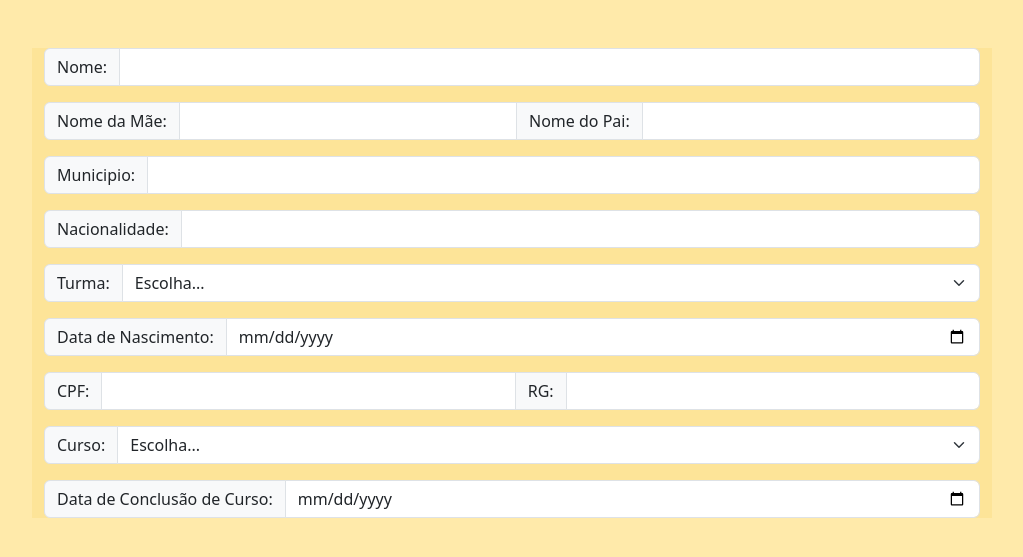
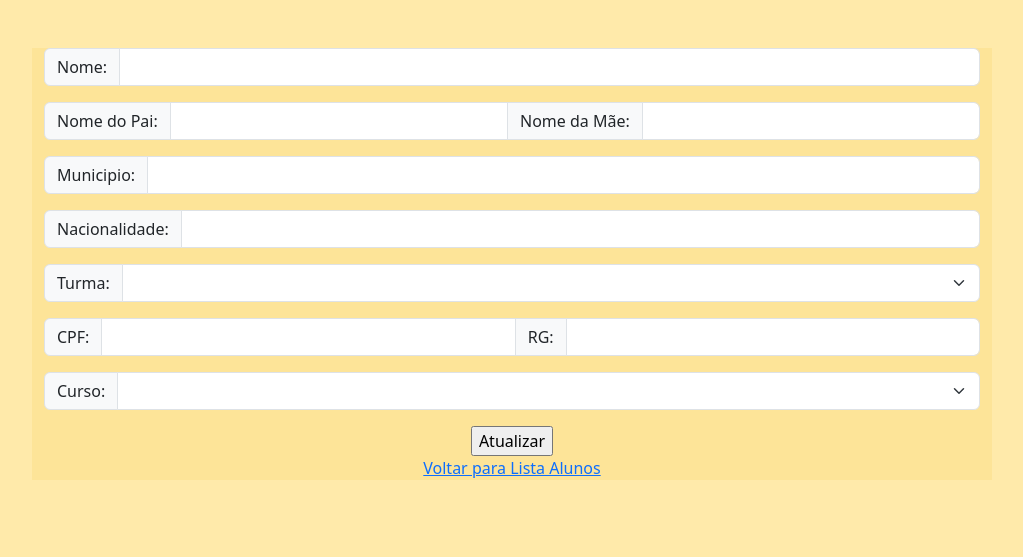
Before and after one commit to RaposoJL/CertificadoDigital, a Flask app: template templates/pageEditar.html in a window 1280 px wide. Shown: the part 74-631 px from the top of the page, without its empty margins (128-1151 px from the left). Run offline with Flask 3, Linux system fonts and the light colour scheme; the template is opened without the code that fills it, so the values that code supplies are empty; some libraries are stand-ins or nearby versions.

Commit message:
Prova Pronta

```diff
--- a/main.py
+++ b/main.py
@@ -18,6 +18,7 @@ def pagina_principal():
             return redirect(url_for('paginaLogin_get'))
 
 
+#CRUD ALUNOS-------------------------------------
 #Pagina Turmas - Post
 @App.post("/")
 def cadastrarTurma():
@@ -29,7 +30,44 @@ def cadastrarTurma():
          return render_template("pageHome.html", erro = False)
 
 
+#Pagina Editar -- Get
+@App.get("/editar")
+def paginaEditarAluno_get():
+    id_uptade = request.args.get("id_uptade")
+    uptadeAluno = usuario.ExibirAluno(id_uptade)
+    return render_template("pageEditar.html", aluno = uptadeAluno)
 
+
+#Pagina Editar -- Post
+@App.post("/editar")
+def paginaEditarAluno_post():
+    id_uptade = request.form["id_uptade"]
+    nome = request.form["nomeAluno"]
+    nomePai = request.form["nome_paiAluno"]
+    nomeMae = request.form["nome_maeAluno"]
+    municipioAluno = request.form["municipioAluno"]
+    nacionalidadeAluno = request.form["nacionalidadeAluno"]
+    turmaAluno = request.form["turmaAluno"]
+    cpfAluno = request.form["cpfAluno"]
+    rgAluno = request.form["rgAluno"]
+    cursoAluno = request.form["cursoAluno"]
+    atualizar = usuario.EditarAluno(id_uptade, nome, nomeMae, nomePai, municipioAluno, nacionalidadeAluno, turmaAluno, cpfAluno, rgAluno, cursoAluno)
+    return redirect(url_for('paginaEditarAluno_get', id_uptade = id_uptade))
+
+
+#Delete Aluno
+@App.get("/delete")
+def DeletarAluno():
+    id_Delete = request.args.get("id_delete")
+    delete = usuario.DeletarAluno(id_Delete)
+    return redirect(url_for('pagina_principal'))
+
+
+
+
+
+
+# CRUD USUARIO-----------------------------------------
 # Pagina Login -- Get
 @App.get("/login")
 def paginaLogin_get():
@@ -68,19 +106,12 @@ def paginaCadastrar_post():
         return render_template("pageCadastro.html", novo_usuario = False)
 
 
-#Pagina Editar -- Get
-@App.get("/editar")
-def paginaEditarAluno():
-    uptadeAluno = usuario.EditarAluno()
-    return render_template("pageEditar.html")
 
 
 
 
 
-
-
-
+#VERIFICAÇÃO DE PERMISÃO
 # Verificar Permisão do Usuario
 def verificarLogin(admin):
     if (('logado' in session) and (session['logado'] == True) and
--- a/templates/pageEditar.html
+++ b/templates/pageEditar.html
@@ -34,75 +34,78 @@
     </header>
     <main class="text-center container w-75 mt-5" style="background-color: #fde498;">
         <form action="/editar" method="post">
+            <input type="hidden" name="id_uptade" value={{aluno[12]}}>
             <div class="input-group mb-3">
                 <span class="input-group-text" id="basic-addon1">Nome:</span>
-                <input type="text" class="form-control" placeholder="" aria-label="Username"
+                <input type="text" class="form-control" value="{{aluno[1]}}" name="nomeAluno"
                     aria-describedby="basic-addon1">
             </div>
 
             <div class="input-group mb-3" name="nome_pais">
+                <span class="input-group-text" id="basic-addon1">Nome do Pai:</span>
+                <input type="text" class="form-control" value="{{aluno[2]}}" name="nome_maeAluno"
+                    aria-describedby="basic-addon1">
                 <span class="input-group-text" id="basic-addon1">Nome da Mãe:</span>
-                <input type="text" class="form-control" placeholder="" aria-label="Username"
-                    aria-describedby="basic-addon1">
-                <span class="input-group-text" id="basic-addon1">Nome do Pai:</span>
-                <input type="text" class="form-control" placeholder="" aria-label="Username"
+                <input type="text" class="form-control" value="{{aluno[3]}}" name="nome_paiAluno"
                     aria-describedby="basic-addon1">
             </div>
 
             <div class="input-group mb-3">
                 <span class="input-group-text" id="basic-addon1">Municipio:</span>
-                <input type="text" class="form-control" placeholder="" aria-label="Username"
+                <input type="text" class="form-control" value="{{aluno[4]}}" name="municipioAluno"
                     aria-describedby="basic-addon1">
             </div>
 
             <div class="input-group mb-3">
                 <span class="input-group-text" id="basic-addon1">Nacionalidade:</span>
-                <input type="text" class="form-control" placeholder="" aria-label="Username"
+                <input type="text" class="form-control" value="{{aluno[5]}}" name="nacionalidadeAluno"
                     aria-describedby="basic-addon1">
             </div>
 
             <div class="input-group mb-3">
                 <label class="input-group-text" for="inputGroupSelect02">Turma:</label>
-                <select class="form-select" id="inputGroupSelect02">
-                    <option selected>Escolha...</option>
-                    <option value="3TDSA" name="3TDSA">3TDSA</option>
-                    <option value="3TDSB" name="3TDSB">3TDSB</option>
-                    <option value="3MKTA" name="3MKTA">3MKTA</option>
-                    <option value="3MKTB" name="3MKTB">3MKTB</option>
+                <select class="form-select" id="inputGroupSelect02" name="turmaAluno">
+                    <option selected>{{aluno[13]}}</option>
+                    <option value="3TDSA" name="3ºTDSA">3ºTDSA</option>
+                    <option value="3TDSB" name="3ºTDSB">3ºTDSB</option>
+                    <option value="3MKTA" name="3ºMKTA">3ºMKTA</option>
+                    <option value="3MKTB" name="3ºMKTB">3ºMKTB</option>
                 </select>
             </div>
 
-            <div class="input-group mb-3">
+            <!-- <div class="input-group mb-3">
                 <span class="input-group-text" id="basic-addon1">Data de Nascimento:</span>
-                <input type="date" class="form-control" placeholder="" aria-label="Username"
+                <input type="date" class="form-control" value=""
                     aria-describedby="basic-addon1">
-            </div>
+            </div> -->
 
             <div class="input-group mb-3">
                 <span class="input-group-text" id="basic-addon1">CPF:</span>
-                <input type="text" class="form-control" placeholder="" aria-label="Username"
+                <input type="text" class="form-control" value="{{aluno[7]}}" name="cpfAluno"
                     aria-describedby="basic-addon1">
                 <span class="input-group-text" id="basic-addon1">RG:</span>
-                <input type="text" class="form-control" placeholder="" aria-label="Username"
+                <input type="text" class="form-control" value="{{aluno[8]}}" name="rgAluno"
                     aria-describedby="basic-addon1">
             </div>
 
             <div class="input-group mb-3">
                 <label class="input-group-text" for="inputGroupSelect02">Curso:</label>
-                <select class="form-select" id="inputGroupSelect02">
-                    <option selected>Escolha...</option>
-                    <option value="3TDSA" name="3TDSA">Técnico em Desenvolvimento de Sistemas</option>
-                    <option value="3TDSA" name="3TDSA">Técnico em Marketing</option>
+                <select class="form-select" id="inputGroupSelect02" name="cursoAluno">
+                    <option selected>{{aluno[10]}}</option>
+                    <option value="Técnico em Desenvolvimento de Sistemas" name="TDS">Técnico em Desenvolvimento de
+                        Sistemas</option>
+                    <option value="Técnico em Marketing" name="MKT">Técnico em Marketing</option>
                 </select>
             </div>
 
-            <div class="input-group mb-3">
+            <!-- <div class="input-group mb-3">
                 <span class="input-group-text" id="basic-addon1">Data de Conclusão de Curso:</span>
-                <input type="date" class="form-control" aria-label="Username"
+                <input type="date" class="form-control"
                     aria-describedby="basic-addon1">
-            </div>
-            </div>
+            </div> -->
+            <input type="submit" value="Atualizar">
         </form>
+        <a href="/">Voltar para Lista Alunos</a>
     </main>
 </body>
 
```
Also changed, not shown: model/Banco/usuario.py (+37 -5 lines), templates/pageHome.html (+13 -15 lines).
